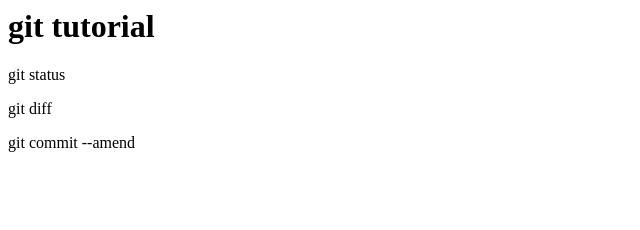
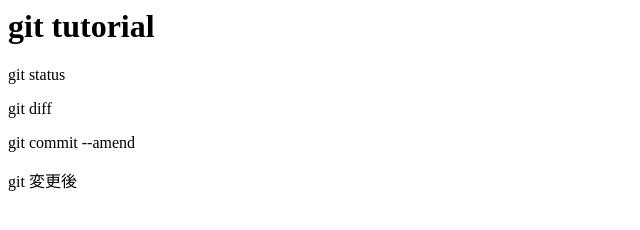
Before and after one commit to tomoyooo/git_tutorial, a plain HTML site: page index.html in a window 1280 px wide. Shown: the whole page, without its empty margins (0-640 px from the left). Drawn offline with Linux system fonts and the light colour scheme.

Commit message:
コミット後変更テスト "変更前" → "変更後"

```diff
--- a/index.html
+++ b/index.html
@@ -5,3 +5,5 @@
 <p>git diff</p>
 
 <p>git commit --amend</p>
+
+<p>git 変更後</p>
```
